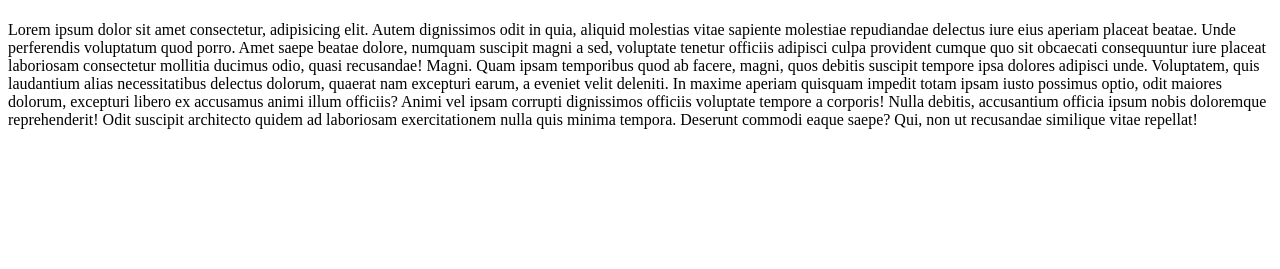
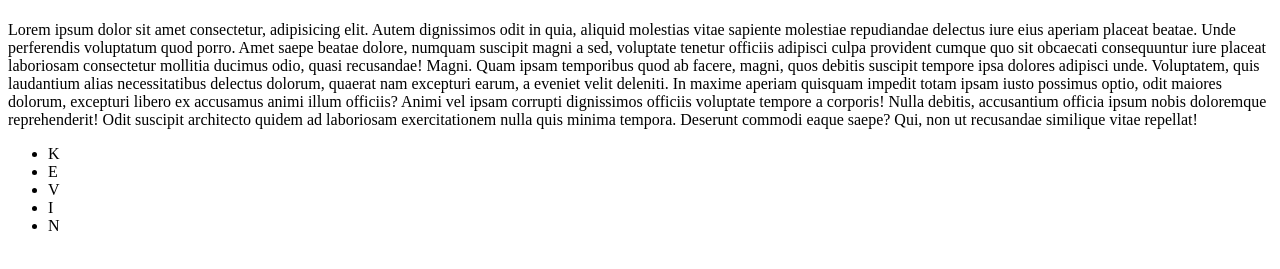
Before and after one commit to the-kevin-lee/springboardSubmissionsRepository, a plain HTML site: page index.html in a window 1280 px wide. Shown: the part 59-328 px from the top of the page. Drawn offline with Linux system fonts and the light colour scheme.

Commit message:
adding of list name kevin

```diff
--- a/index.html
+++ b/index.html
@@ -16,6 +16,13 @@
         In maxime aperiam quisquam impedit totam ipsam iusto possimus optio, odit maiores dolorum, excepturi libero ex accusamus animi illum officiis? Animi vel ipsam corrupti dignissimos officiis voluptate tempore a corporis!
         Nulla debitis, accusantium officia ipsum nobis doloremque reprehenderit! Odit suscipit architecto quidem ad laboriosam exercitationem nulla quis minima tempora. Deserunt commodi eaque saepe? Qui, non ut recusandae similique vitae repellat!
     </p>
+    <ul>
+        <li>K</li>
+        <li>E</li>
+        <li>V</li>
+        <li>I</li>
+        <li>N</li>
+    </ul>
 
 </body>
 </html>
```
